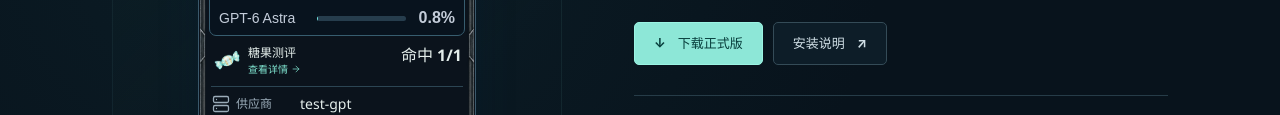
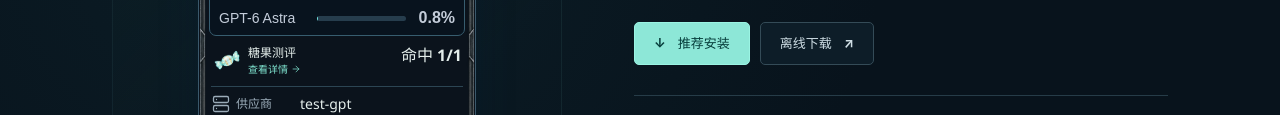
Before and after one commit to motionalpha84/dsh-model-check, a website with bundled scripts: page docs/index.html in a window 1280 px wide. Shown: the part 376-491 px from the top of the page. Built offline with nearby package versions, Linux system fonts and the light colour scheme.

Commit message:
Document recommended DSH online installation

```diff
--- a/docs/index.html
+++ b/docs/index.html
@@ -30,7 +30,7 @@
         <p class="eyebrow">DEEPSEEK HARNESS PLUGIN <span class="version" data-version>v0.1.0</span></p>
         <h1 id="hero-title">模型信息，<br><span>一目了然。</span></h1>
         <p class="lead">指纹候选、糖果测评、响应路由。<br>把关心的信息，放在会话旁的一扇小窗里。</p>
-        <div class="download-actions"><a class="button primary" href="https://github.com/motionalpha84/dsh-model-check/releases/latest"><span aria-hidden="true">↓</span> 下载正式版</a><a class="button secondary" href="https://github.com/motionalpha84/dsh-model-check#安装" target="_blank" rel="noopener noreferrer">安装说明 <span aria-hidden="true">↗</span></a></div>
+        <div class="download-actions"><a class="button primary" href="https://github.com/motionalpha84/dsh-model-check#安装" target="_blank" rel="noopener noreferrer"><span aria-hidden="true">↓</span> 推荐安装</a><a class="button secondary" href="https://github.com/motionalpha84/dsh-model-check/releases/latest">离线下载 <span aria-hidden="true">↗</span></a></div>
         <div class="demo-controls" aria-label="交互演示选项">
           <div class="controls-heading"><h2>试试你的显示方式</h2><button id="reset" type="button">重置演示 <span aria-hidden="true">↺</span></button></div>
           <fieldset class="control-row"><legend>皮肤</legend><div class="theme-options">
```
Also changed, not shown: README.md.
